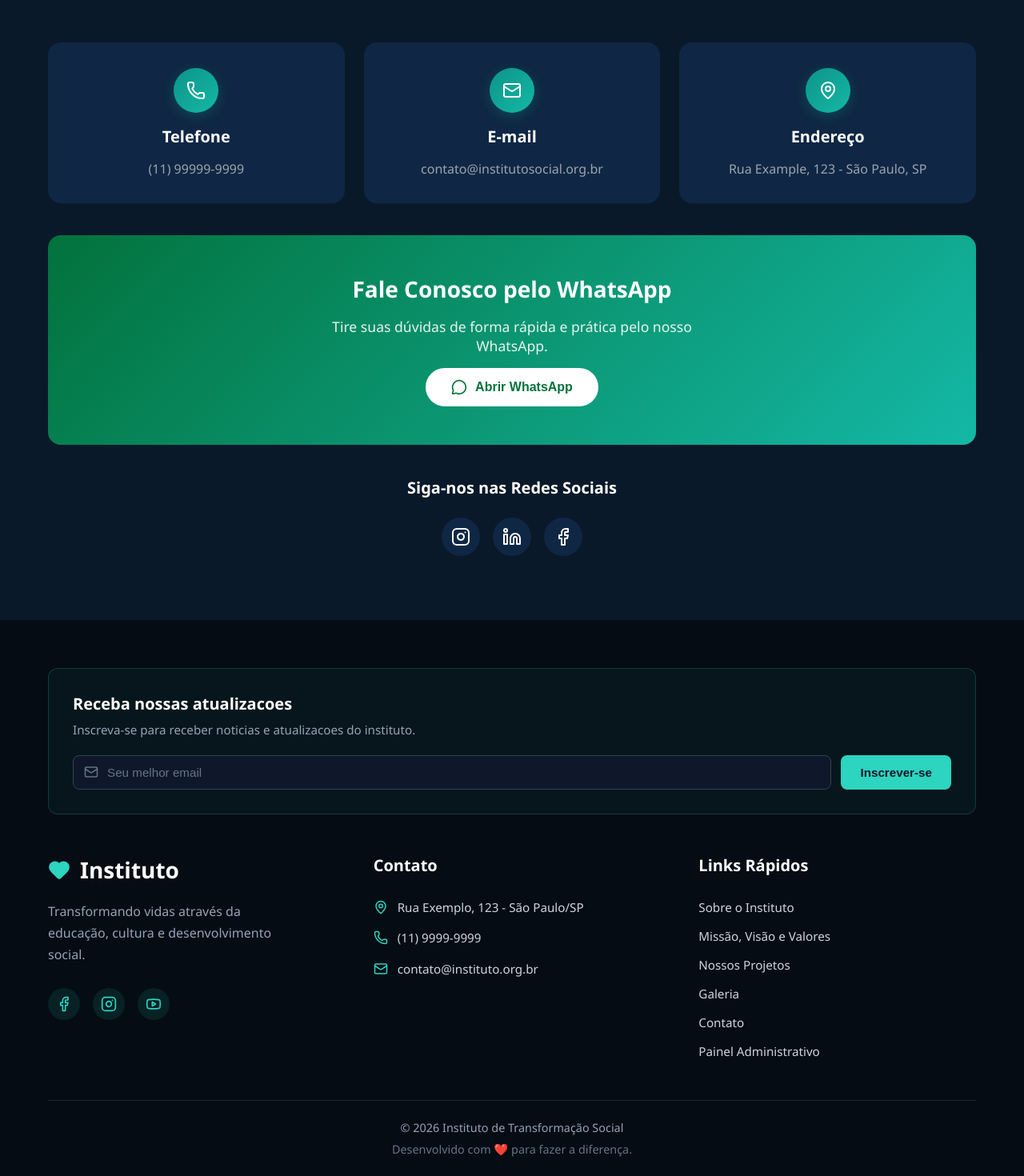
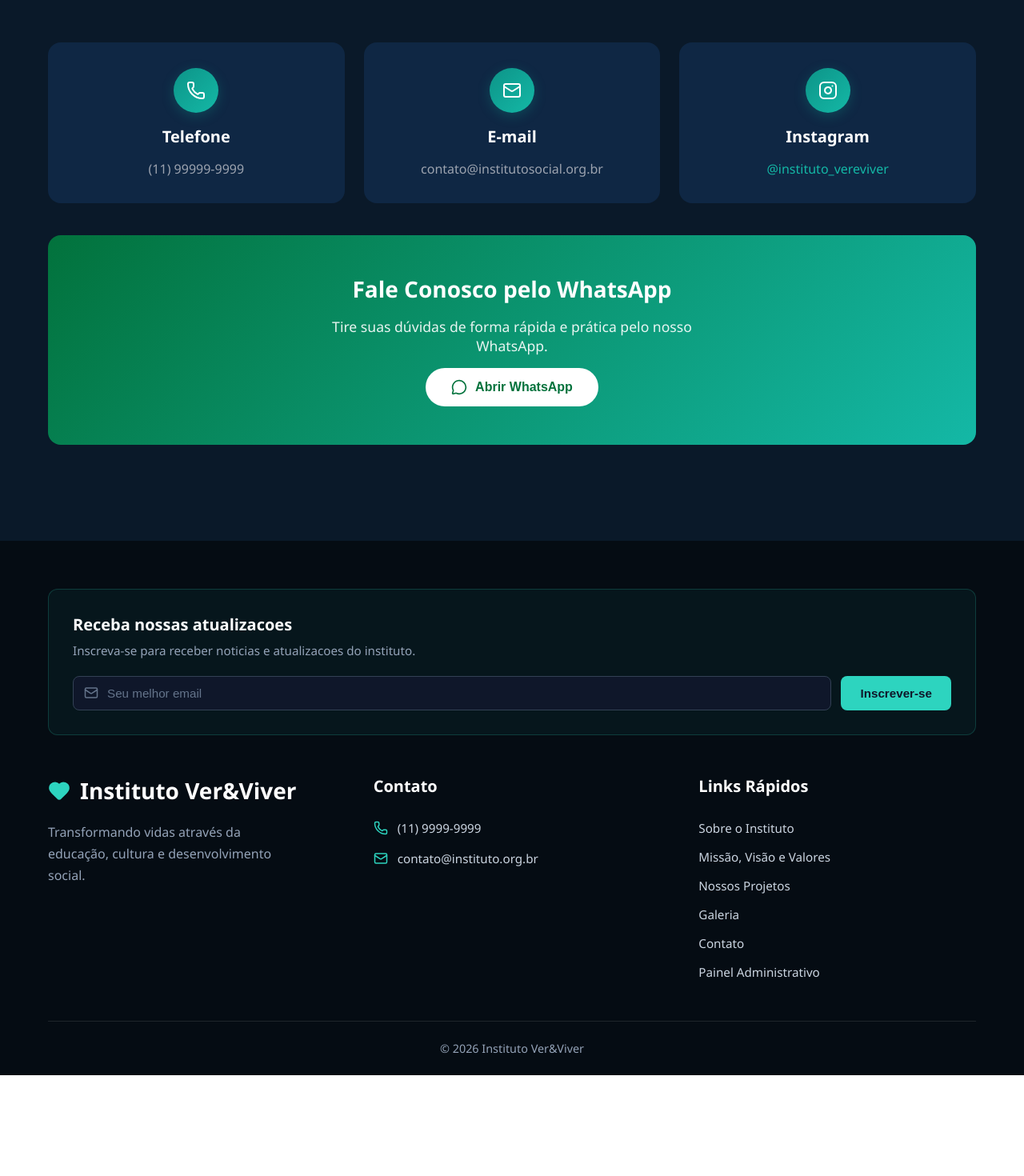
Before and after one commit to sibelecaetano/instituto-vereviver, a React app in the folder frontend/: page / in a window 1280 px wide. Shown: the part 6610-8080 px from the top of the page at 80% size. After the commit the page ends 7954 px from the top, so only its background shows below. Built offline with nearby package versions, Linux system fonts and the light colour scheme; no server answers; the HTML template or start-up script is replaced by a standard one.

Commit message:
exclui algumas coisas que não ia mais ser usada

```diff
--- a/frontend/src/components/Contato/Contato.jsx
+++ b/frontend/src/components/Contato/Contato.jsx
@@ -1,11 +1,11 @@
 import React from 'react';
-import { Phone, Mail, MapPin, MessageCircle, Instagram, Facebook, Linkedin, Youtube } from 'lucide-react';
+import { Phone, Mail, MessageCircle, Instagram } from 'lucide-react';
 import styles from './Contato.module.css';
 
 const Contato = () => {
   const handleWhatsAppClick = () => {
-    const phoneNumber = '5511999999999'; // Replace with your WhatsApp number
-    const message = 'Olá! Gostaria de mais informações sobre o instituto.'; // Default message
+    const phoneNumber = '5511999999999';
+    const message = 'Olá! Gostaria de mais informações sobre o instituto.';
     const whatsappUrl = `https://wa.me/${phoneNumber}?text=${encodeURIComponent(message)}`;
     window.open(whatsappUrl, '_blank', 'noopener,noreferrer');
   };
@@ -40,10 +40,17 @@ const Contato = () => {
 
           <div className={styles.card}>
             <div className={styles.iconWrapper}>
-              <MapPin size={24} />
+              <Instagram size={24} />
             </div>
-            <h3 className={styles.cardTitle}>Endereço</h3>
-            <p className={styles.cardText}>Rua Example, 123 - São Paulo, SP</p>
+            <h3 className={styles.cardTitle}>Instagram</h3>
+            <a
+              href="https://www.instagram.com/instituto_vereviver"
+              target="_blank"
+              rel="noopener noreferrer"
+              className={styles.link}
+            >
+              @instituto_vereviver
+            </a>
           </div>
         </div>
 
@@ -59,21 +66,6 @@ const Contato = () => {
             </button>
           </div>
         </div>
-
-        <div className={styles.socialSection}>
-          <h3 className={styles.socialTitle}>Siga-nos nas Redes Sociais</h3>
-          <div className={styles.socialIcons}>
-            <a href="https://instagram.com" target="_blank" rel="noopener noreferrer" className={styles.socialIcon}>
-              <Instagram size={24} />
-            </a>
-            <a href="https://linkedin.com" target="_blank" rel="noopener noreferrer" className={styles.socialIcon}>
-              <Linkedin size={24} />
-            </a>
-            <a href="https://facebook.com" target="_blank" rel="noopener noreferrer" className={styles.socialIcon}>
-              <Facebook size={24} />
-            </a>
-          </div>
-        </div>
       </div>
     </section>
   );
--- a/frontend/src/components/Contato/Contato.module.css
+++ b/frontend/src/components/Contato/Contato.module.css
@@ -86,6 +86,17 @@
   color: #9ca3af;
   font-size: 1rem;
   margin: 0;
+}
+
+.link {
+  color: #14b8a6;
+  font-size: 1rem;
+  text-decoration: none;
+  transition: color 0.3s ease;
+}
+
+.link:hover {
+  color: #5eead4;
 }
 
 .whatsappBanner {
--- a/frontend/src/components/Footer/Footer.jsx
+++ b/frontend/src/components/Footer/Footer.jsx
@@ -17,31 +17,16 @@ const Footer = () => {
           <div className={styles.column}>
             <div className={styles.logoSection}>
               <Heart className={styles.heartIcon} size={28} />
-              <h3 className={styles.logoTitle}>Instituto</h3>
+              <h3 className={styles.logoTitle}>Instituto Ver&Viver</h3>
             </div>
             <p className={styles.bioText}>
               Transformando vidas através da educação, cultura e desenvolvimento social.
             </p>
-            <div className={styles.socialIcons}>
-              <a href="#" className={styles.socialLink} aria-label="Facebook">
-                <Facebook size={20} />
-              </a>
-              <a href="#" className={styles.socialLink} aria-label="Instagram">
-                <Instagram size={20} />
-              </a>
-              <a href="#" className={styles.socialLink} aria-label="Youtube">
-                <Youtube size={20} />
-              </a>
-            </div>
           </div>
 
           <div className={styles.column}>
             <h3 className={styles.columnTitle}>Contato</h3>
             <div className={styles.contactList}>
-              <div className={styles.contactItem}>
-                <MapPin className={styles.contactIcon} size={18} />
-                <span>Rua Exemplo, 123 - São Paulo/SP</span>
-              </div>
               <div className={styles.contactItem}>
                 <Phone className={styles.contactIcon} size={18} />
                 <span>(11) 9999-9999</span>
@@ -68,8 +53,7 @@ const Footer = () => {
 
         <div className={styles.bottomBar}>
           <div className={styles.copyright}>
-            <p>© {currentYear} Instituto de Transformação Social</p>
-            <p className={styles.developedText}>Desenvolvido com ❤️ para fazer a diferença.</p>
+            <p>© {currentYear} Instituto Ver&Viver</p>
           </div>
         </div>
       </div>
```
